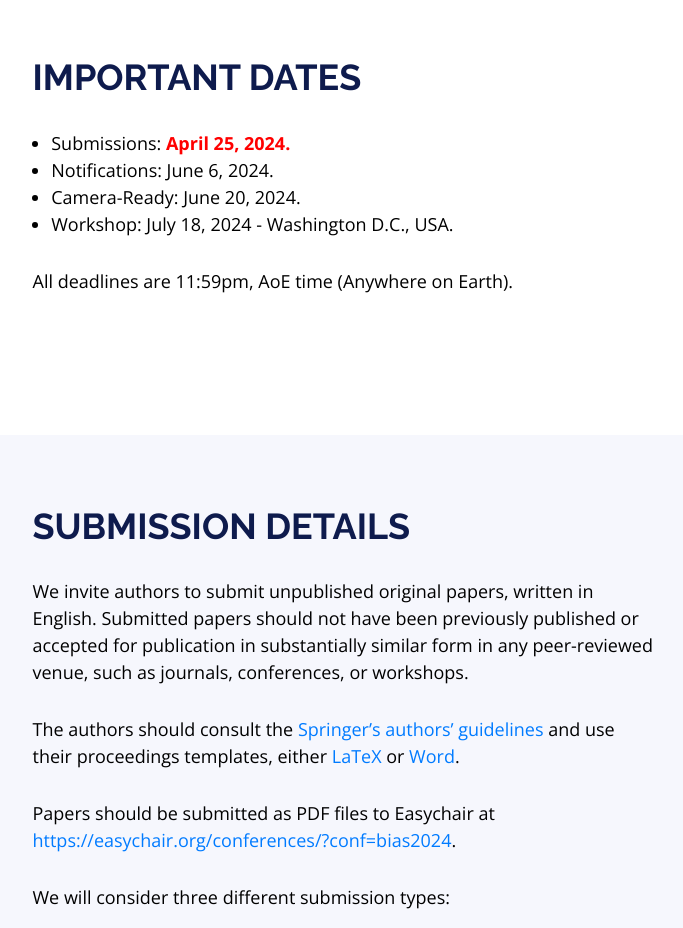
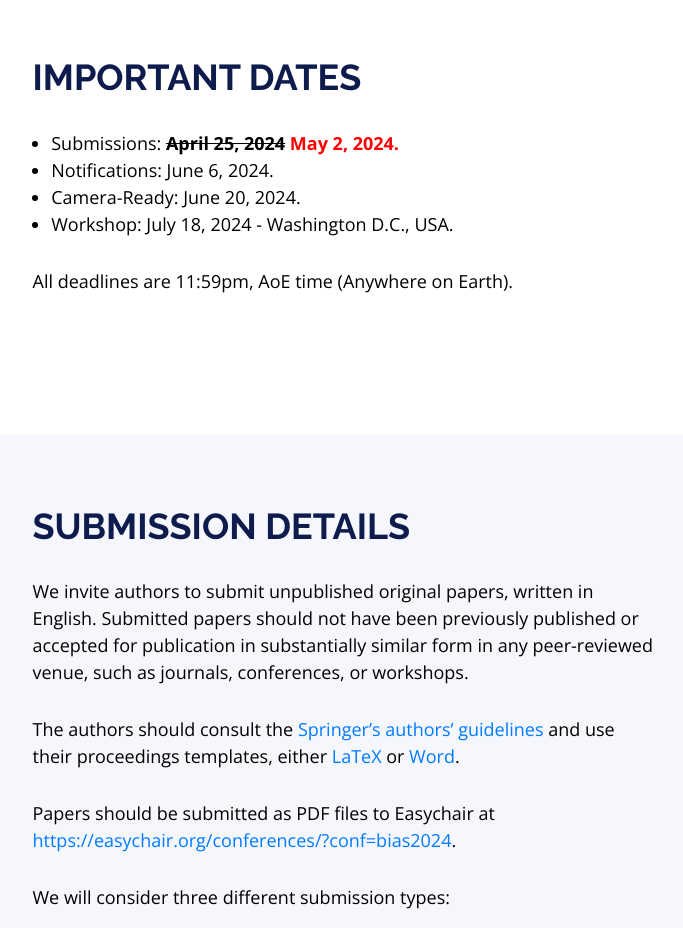
Before and after one commit to biasinrecsys/sigir2024, a plain HTML site: page index.html in a window 1280 px wide. Shown: the part 2360-3288 px from the top of the page, without its empty margins (295-978 px from the left). Drawn offline with nearby package versions, Linux system fonts and the light colour scheme.

Commit message:
Update index.html
Crossed out deadline

```diff
--- a/index.html
+++ b/index.html
@@ -167,7 +167,7 @@
         <div class="section-header">
           <h2>Important Dates</h2>
           <ul>
-            <li>Submissions: <strong><font color="red">April 25, 2024.</font></strong></li>
+            <li>Submissions: <strong> <del>April 25, 2024</del> <font color="red"> May 2, 2024.</font></strong></li>
             <li>Notifications: June 6, 2024.</li>
             <li>Camera-Ready: June 20, 2024. </li>
             <li>Workshop: July 18, 2024  - Washington D.C., USA. </li>
```
